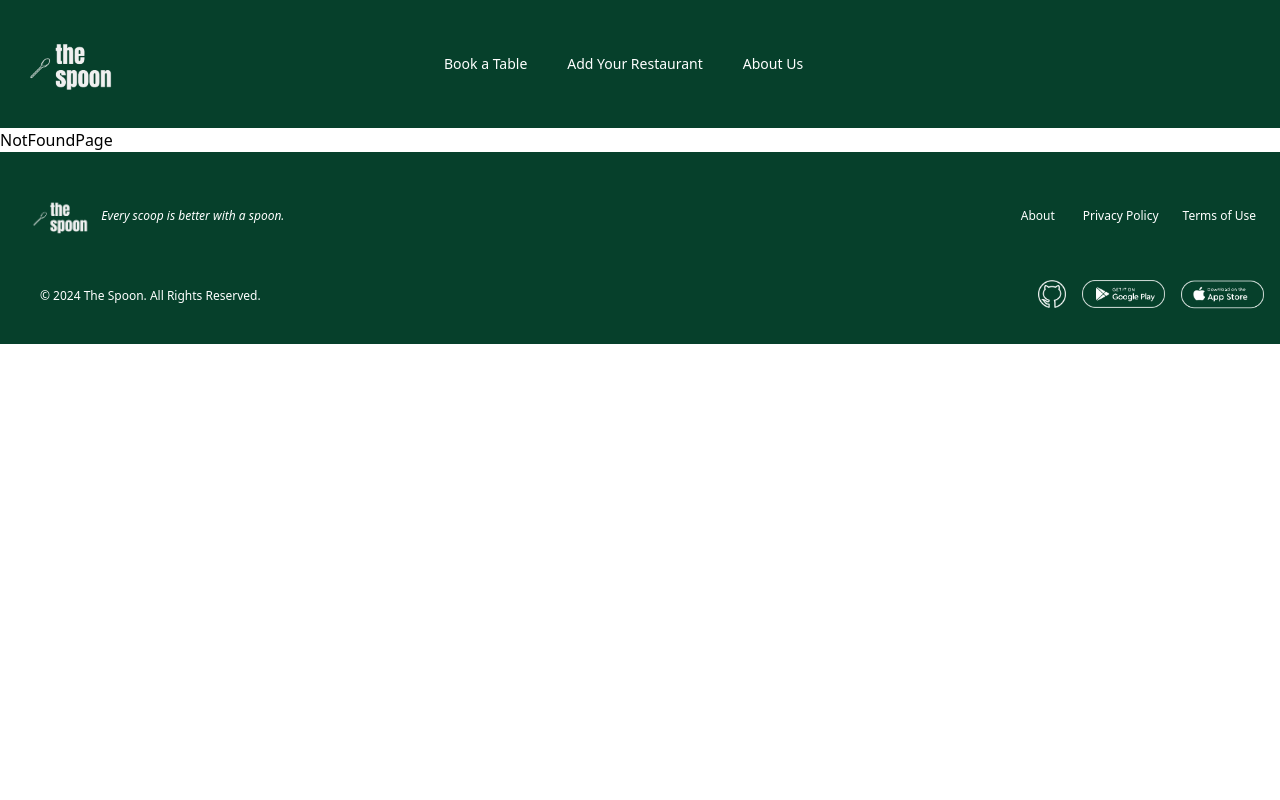
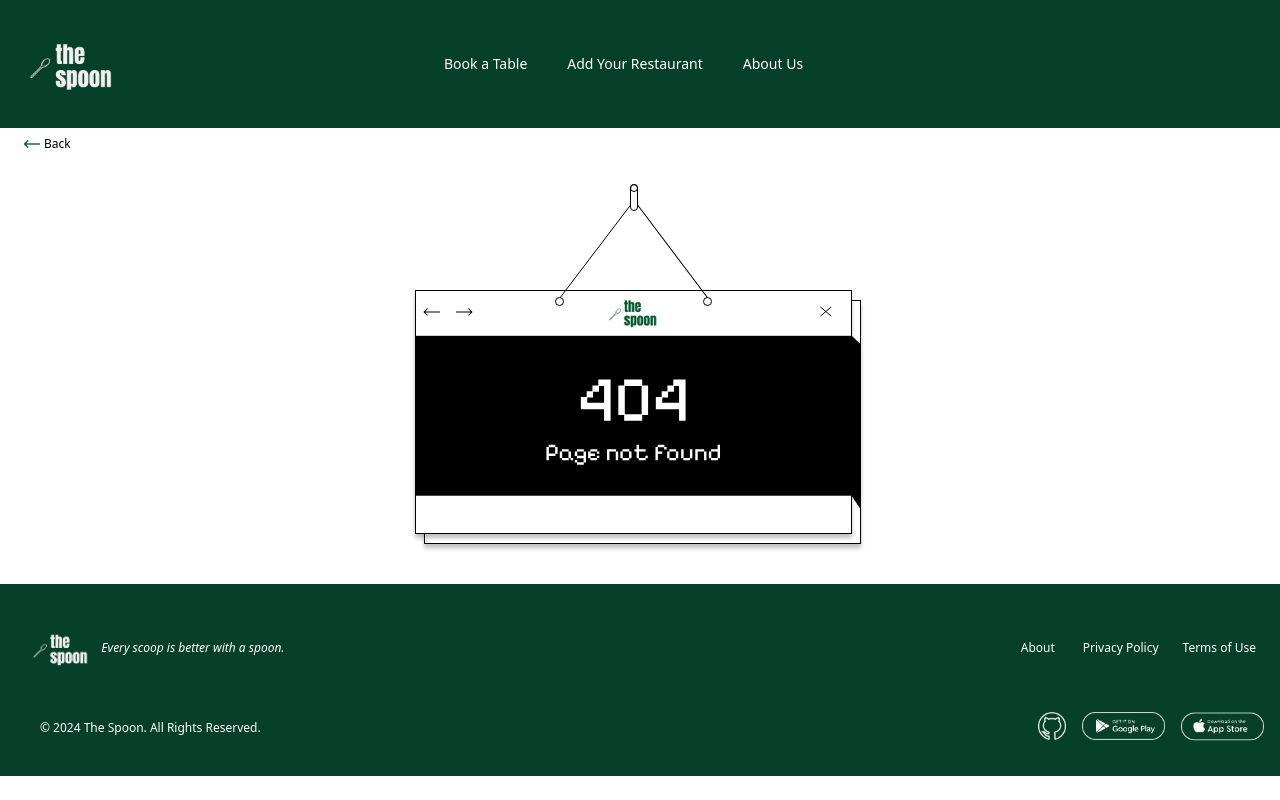
Before and after one commit to ironhack-the-spoon/project2, a React (Vite) app: page /404 in a window 1280 px wide. Built offline with nearby package versions, Linux system fonts and the light colour scheme.

Commit message:
Create not found page

```diff
--- a/src/pages/NotFoundPage.jsx
+++ b/src/pages/NotFoundPage.jsx
@@ -1,9 +1,23 @@
-import React from 'react'
+import React from 'react';
+import { Link } from 'react-router-dom';
+import NotFoundImage from "../images/404.svg";
+import BackArrow from '../assets/images/BackArrow.png';
 
 function NotFoundPage() {
   return (
-    <div>NotFoundPage</div>
-  )
+    <div>
+      <button type="button" className="flex items-center">
+        <Link to="/" className="focus:outline-none flex items-center pl-6 pt-2">
+          <img src={BackArrow} alt="Back Arrow" className="w-4 h-4" />
+          <p className="pl-1 text-xs">Back</p>
+        </Link>
+      </button>
+
+      <div className="flex justify-center">
+        <img src={NotFoundImage} className="h-88 w-auto m-8" alt="404 Not Found" />
+      </div>
+    </div>
+  );
 }
 
-export default NotFoundPage
+export default NotFoundPage;
```
Also changed, not shown: src/images/404.svg (added).
